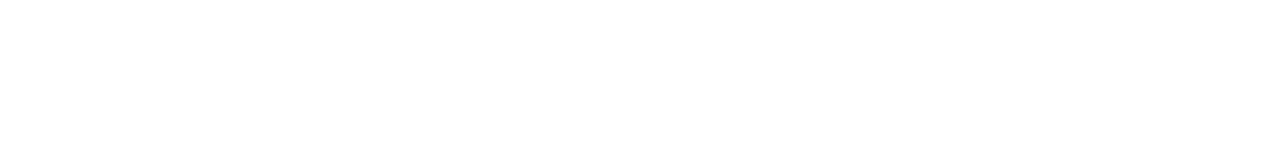
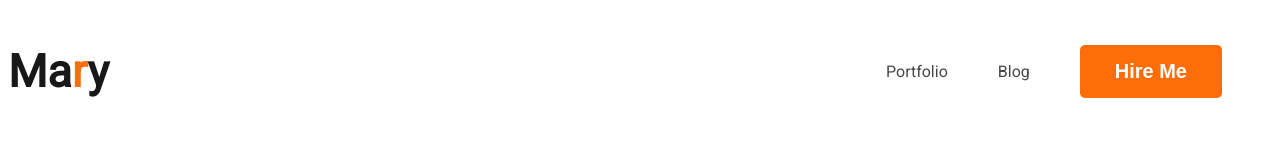
Before and after one commit to sanjum31/developer_demoportfolio, a plain HTML site: page index.html in a window 1280 px wide. Drawn offline with Linux system fonts and the light colour scheme.

Commit message:
created html file

```diff
--- a/index.html
+++ b/index.html
@@ -1,19 +1,28 @@
 <!DOCTYPE html>
 <html lang="en">
-<head>
-    <meta charset="UTF-8">
-    <meta name="viewport" content="width=device-width, initial-scale=1.0">
+  <head>
+    <meta charset="UTF-8" />
+    <meta name="viewport" content="width=device-width, initial-scale=1.0" />
+    <link rel="preconnect" href="https://fonts.googleapis.com" />
+    <link rel="preconnect" href="https://fonts.gstatic.com" crossorigin />
+    <link href="https://fonts.googleapis.com/css2?family=Open+Sans:wght@400;500;700;800&family=Roboto&display=swap"
+      rel="stylesheet"/>
+    <link rel="stylesheet" href="style.css" />
+
     <title>Developer Portfolio</title>
-</head>
-<body>
+  </head>
+  <body>
     <header>
-
+      <nav>
+        <h1 class="nav-title">Ma<span class="text-primary">r</span>y</h1>
+        <ul>
+          <li><a href="">Portfolio</a></li>
+          <li><a href="">Blog</a></li>
+          <li><button class="btn-primary">Hire Me</button></li>
+        </ul>
+      </nav>
     </header>
-    <main>
-
-    </main>
-    <footer>
-
-    </footer>
-</body>
+    <main></main>
+    <footer></footer>
+  </body>
 </html>
--- /dev/null
+++ b/style.css
@@ -0,0 +1,53 @@
+/* *{
+    margin:0px;
+    padding:0px;
+} */
+/*common shared styles */
+body {
+  font-family: "Open Sans", sans-serif;
+  font-family: "Roboto", sans-serif;
+}
+
+.text-primary {
+  color: #fd6e0a;
+}
+
+.btn-primary {
+  border-radius: 5px;
+  background-color: #fd6e0a;
+  border: 0;
+  color:white;
+  font-size: 20px;
+  font-weight: 700;
+  padding: 15px 35px;
+}
+
+/* nav related styles */
+nav {
+  display: flex;
+ justify-content: space-between;
+  /* flex-wrap: wrap; */
+  align-items: center;
+}
+
+nav .nav-title {
+  color: #181818;
+  font-size: 45px;
+  font-weight: 800;
+}
+
+nav > ul {
+  display: flex;
+  flex-wrap: wrap;
+  align-items: center;
+}
+
+nav li {
+  list-style: none;
+  margin-right: 50px;
+}
+
+nav a {
+  text-decoration: none;
+  color: #474747;
+}
```
